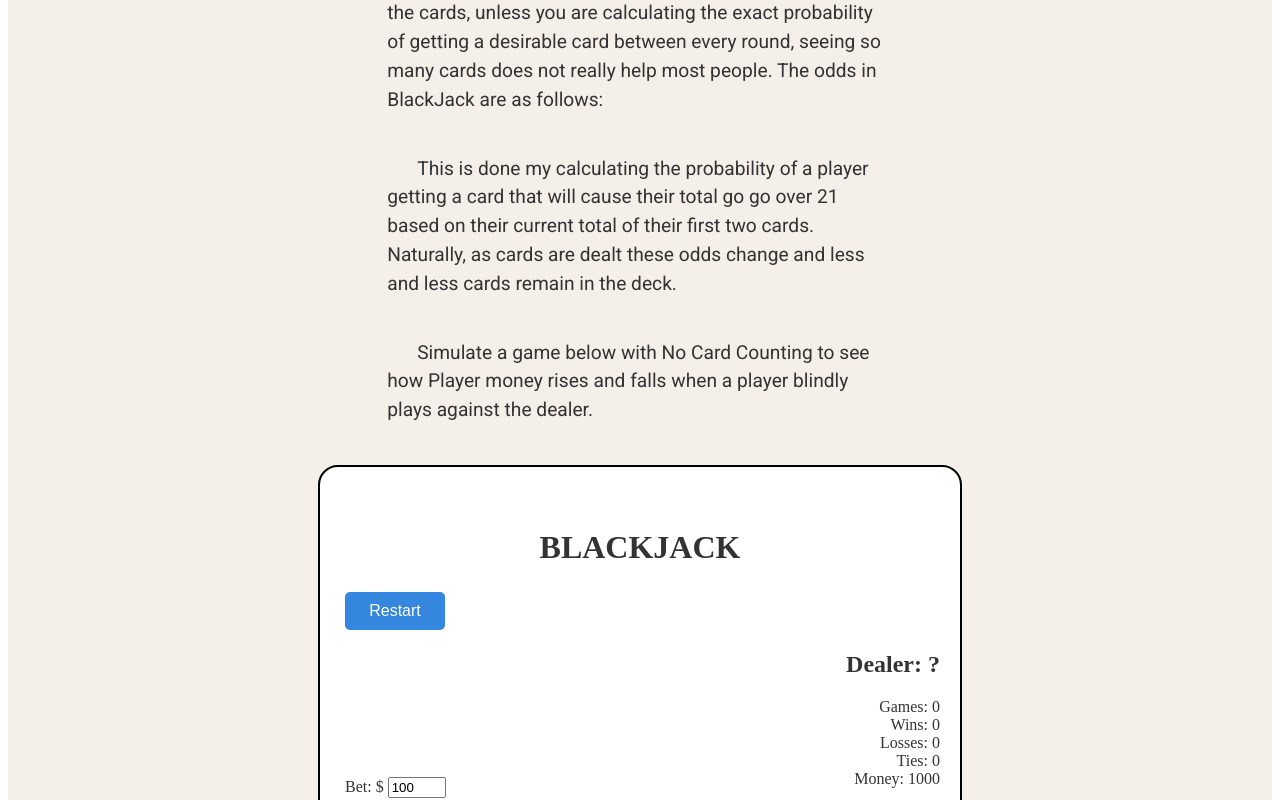
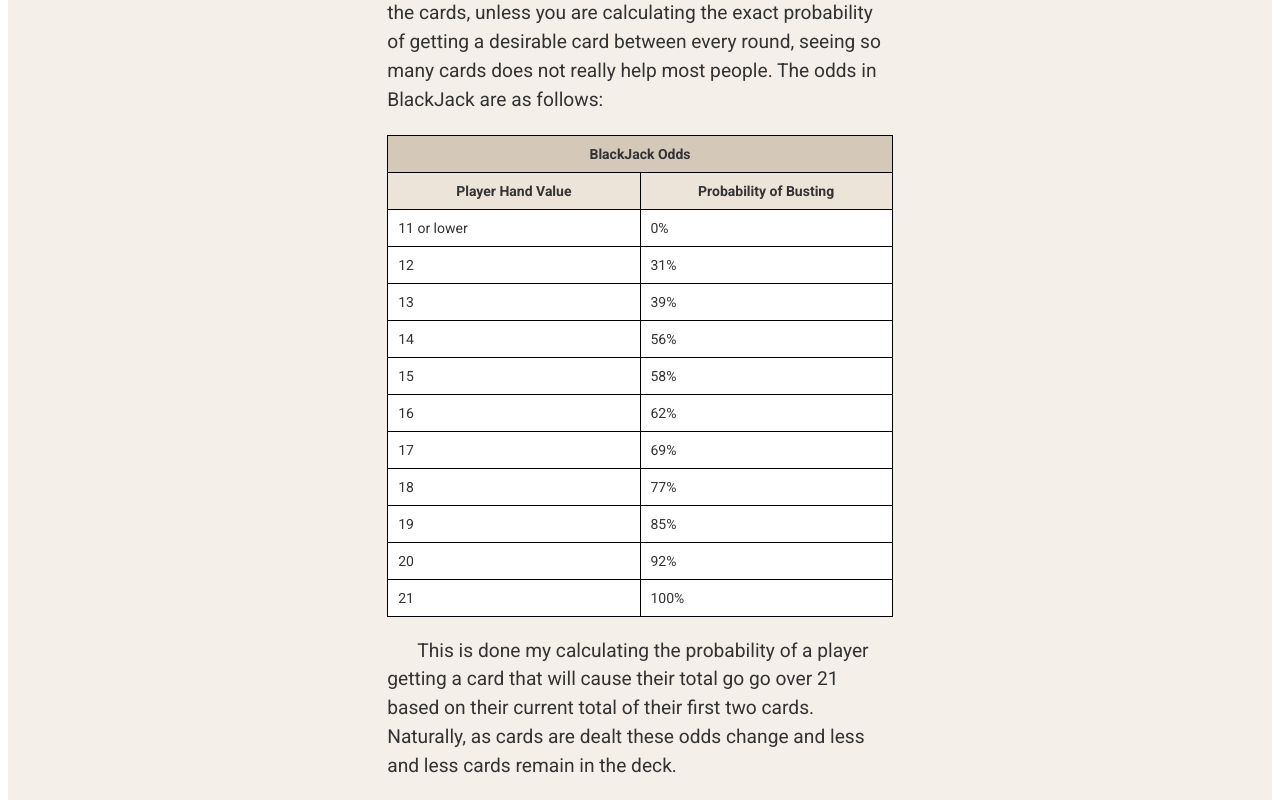
Before and after one commit to lukelin15/CardCounting, a SvelteKit app: page / in a window 1280 px wide. Shown: the part 3520-4320 px from the top of the page. Built offline with nearby package versions, Linux system fonts and the light colour scheme.

Commit message:
tables again

```diff
--- a/src/components/App.svelte
+++ b/src/components/App.svelte
@@ -90,6 +90,63 @@
       between every round, seeing so many cards does not really help most people. The odds
       in BlackJack are as follows:
     </p>
+    <table border="1">
+      <thead>
+        <tr>
+          <th colspan="2" style='background-color: #d4c8b9'>BlackJack Odds</th>
+      </tr>
+          <tr>
+              <th>Player Hand Value</th>
+              <th>Probability of Busting</th>
+          </tr>
+      </thead>
+      <tbody>
+          <tr>
+              <td>11 or lower</td>
+              <td>0%</td>
+          </tr>
+          <tr>
+            <td>12</td>
+            <td>31%</td>
+          </tr>
+          <tr>
+            <td>13</td>
+            <td>39%</td>
+          </tr>
+          <tr>
+            <td>14</td>
+            <td>56%</td>
+          </tr>
+          <tr>
+            <td>15</td>
+            <td>58%</td>
+          </tr>
+          <tr>
+            <td>16</td>
+            <td>62%</td>
+          </tr>
+          <tr>
+            <td>17</td>
+            <td>69%</td>
+          </tr>
+          <tr>
+            <td>18</td>
+            <td>77%</td>
+          </tr>
+          <tr>
+            <td>19</td>
+            <td>85%</td>
+          </tr>
+          <tr>
+            <td>20</td>
+            <td>92%</td>
+          </tr>
+          <tr>
+            <td>21</td>
+            <td>100%</td>
+          </tr>
+      </tbody>
+      </table>
     <p>
       This is done my calculating the probability of a player getting a card that will cause their
       total go go over 21 based on their current total of their first two cards. Naturally, as
@@ -129,6 +186,31 @@
       As the sunning count increasing, the advantage turns towards the player. But if this becomes negative,
       the dealer's advantage increases.
     </p>
+    <table border="1">
+      <thead>
+        <tr>
+          <th colspan="2" style='background-color: #d4c8b9'>Hi-Lo Card Counting</th>
+      </tr>
+          <tr>
+              <th>Card</th>
+              <th>Value</th>
+          </tr>
+      </thead>
+      <tbody>
+          <tr>
+              <td>2-6</td>
+              <td>+1.0</td>
+          </tr>
+          <tr>
+            <td>7-9</td>
+            <td>+0</td>
+        </tr>
+        <tr>
+          <td>10, J, Q, K, A</td>
+          <td>-1.0</td>
+      </tr>
+      </tbody>
+      </table>
     <p>
       Another form of card counting is the Halves system which is more complicated than the
       aforementioned Hi-Lo system. Like Hi-Lo, cards are assigned different values to add to your
@@ -138,6 +220,43 @@
       are harder to calculate. Like the Hi-Lo system, the running count helps players keep
       track of the ratio of low cards and high cards.
     </p>
+    <table border="1">
+      <thead>
+        <tr>
+          <th colspan="2" style='background-color: #d4c8b9'>Halves Card Counting</th>
+      </tr>
+          <tr>
+              <th>Card</th>
+              <th>Value</th>
+          </tr>
+      </thead>
+      <tbody>
+          <tr>
+              <td>5</td>
+              <td>+1.5</td>
+          </tr>
+          <tr>
+            <td>3, 4, 6</td>
+            <td>+1.0</td>
+        </tr>
+        <tr>
+          <td>2, 7</td>
+          <td>+0.5</td>
+        </tr>
+        <tr>
+          <td>8</td>
+          <td>+0</td>
+        </tr>
+        <tr>
+          <td>9</td>
+          <td>-0.5</td>
+        </tr>
+        <tr>
+          <td>10, J, Q, K, A</td>
+          <td>-1.0</td>
+        </tr>
+      </tbody>
+      </table>
     <p>
       Try using the Hi-Lo system to count your cards. To bring up the table press the "Hi-Lo" button on the left.
     </p>
@@ -287,4 +406,24 @@
       margin: 0 auto;
       border: 2px solid #333;
   }
+
+  table {
+      width: 40%; /* Adjust the width of the table */
+      font-size: 14px; /* Adjust the font size of the text within the table */
+      border-collapse: collapse; /* Collapse borders between cells */
+      font-family: 'Roboto', serif;
+      border: 1px solid black;
+      margin: 0 auto;
+      }
+      th, td {
+      padding: 10px; /* Adjust padding within cells */
+      font-family: "Roboto", serif;
+      width: 50%;
+      background-color: #ffffff;
+      }
+
+      th {
+        background-color: #ece4d9; /* Change the background color of header cells */
+      }
+
 </style>
```
